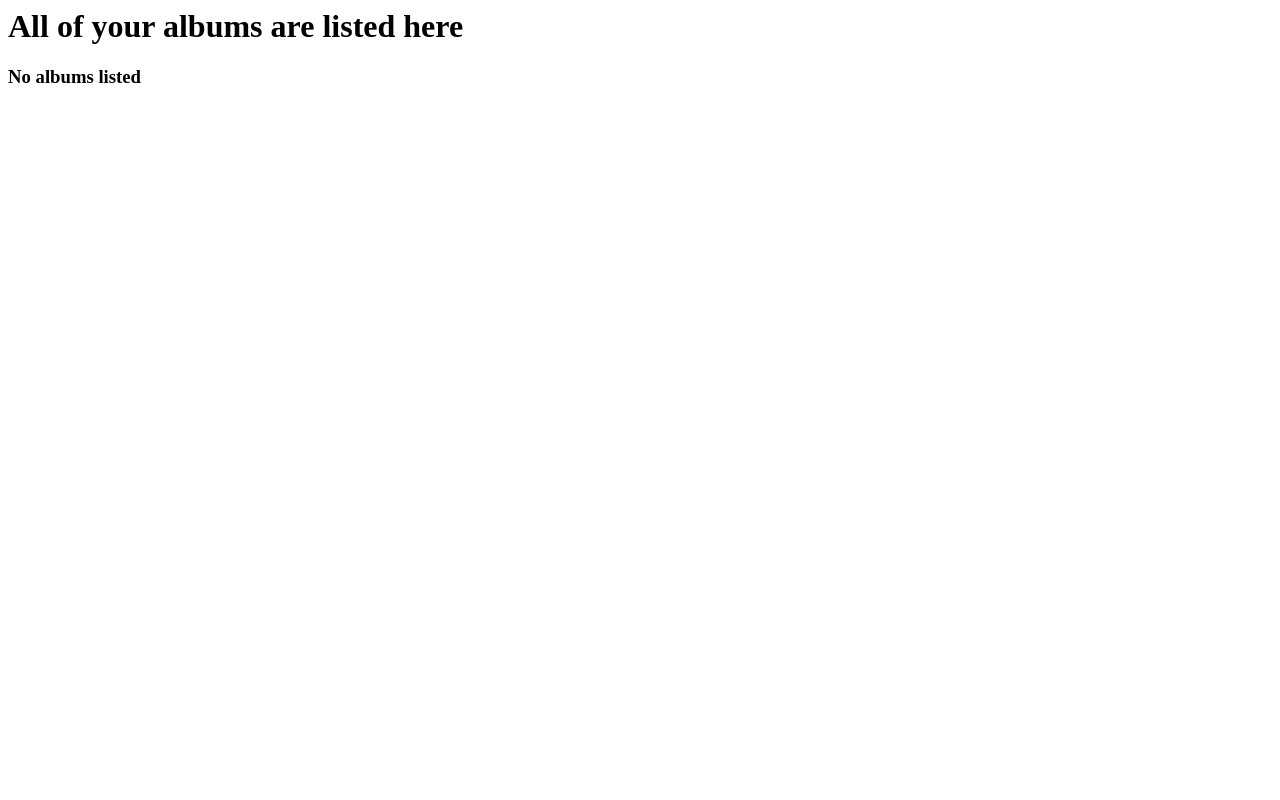
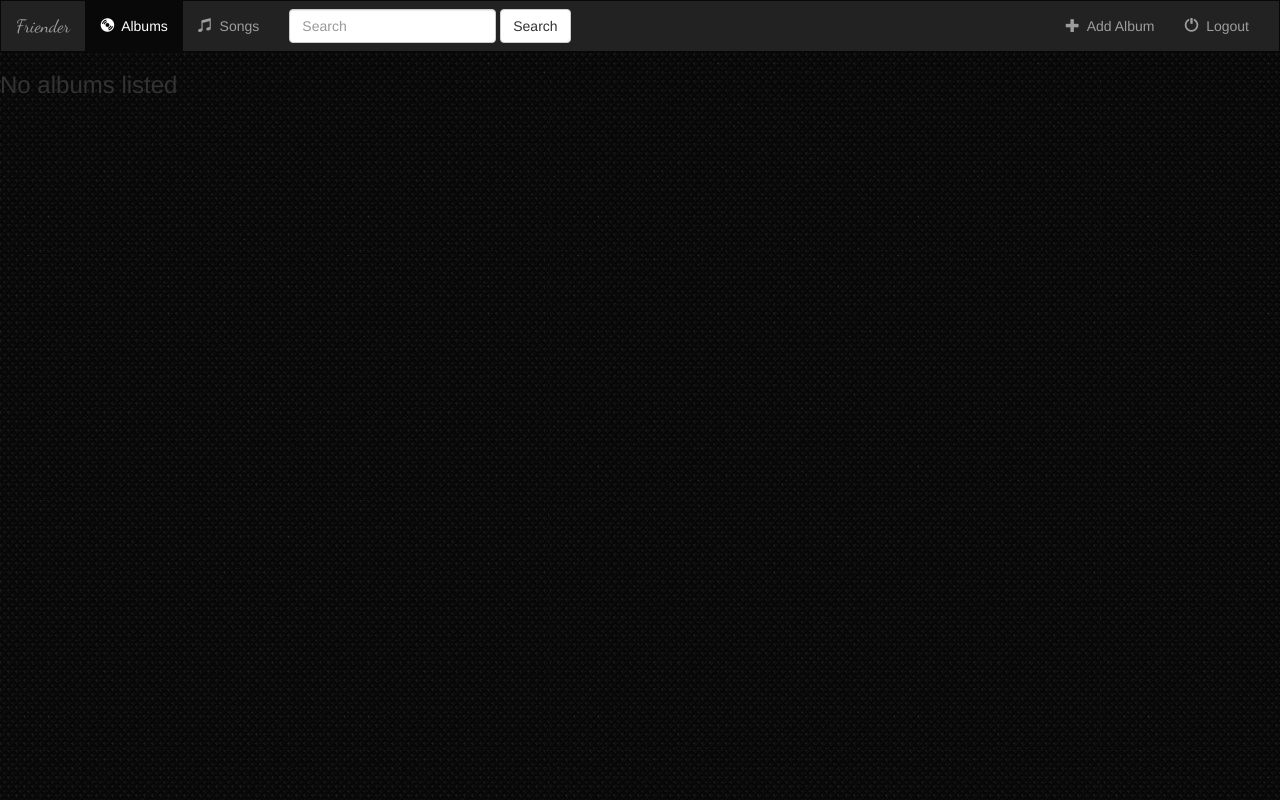
Before and after one commit to kepatotorica/firstDjangoProject, a Django app: page /music/ in a window 1280 px wide. Run offline with Django 3.2, Linux system fonts and the light colour scheme; data that the repository does not hold is empty; some libraries are stand-ins or nearby versions.

Commit message:
added bootstrap and learned how to make base css files with extend, and leared how to use block from python

```diff
--- /dev/null
+++ b/music/static/music/style.css
@@ -0,0 +1,11 @@
+body{
+    background: white url("images/background.jpg");
+}
+
+.navbar{
+    border-radius: 0;
+}
+
+.navbar-brand{
+    font-family: 'Dancing Script', cursive;
+}
--- /dev/null
+++ b/music/templates/music/base.html
@@ -0,0 +1,76 @@
+<!DOCTYPE html>
+<html lang="en">
+<head>
+    <meta charset="UTF-8">
+    <title>{% block title %}friender{% endblock %}</title>
+{% load staticfiles %}
+<link rel="stylesheet" href="https://maxcdn.bootstrapcdn.com/bootstrap/3.3.7/css/bootstrap.min.css">
+<link href="https://fonts.googleapis.com/css?family=Dancing+Script" rel="stylesheet">
+<link rel="stylesheet" type="text/css" href="{% static 'music/style.css' %}" />
+<script src="https://ajax.googleapis.com/ajax/libs/jquery/3.3.1/jquery.min.js"></script>
+<script src="https://maxcdn.bootstrapcdn.com/bootstrap/3.3.7/js/bootstrap.min.js"></script>
+
+</head>
+<body>
+
+<nav class="navbar navbar-inverse">
+    <div class="container-fluid">
+
+        <!-- Header -->
+        <div class="navbar-header">
+            <button type="button" class="navbar-toggle" data-toggle="collapse" data-target="#topNavBar">
+                <span class="icon-bar"></span>
+                <span class="icon-bar"></span>
+                <span class="icon-bar"></span>
+            </button>
+            <a class="navbar-brand" href="{% url 'music:index' %}">Friender</a>
+        </div>
+
+        <!--Items-->
+        <div class="collapse navbar-collapse" id="topNavBar">
+            <ul class="nav navbar-nav">
+                <li class="active" >
+                    <a href="{% url 'music:index' %}">
+                        <span class="glyphicon glyphicon-cd" aria-hidden="true"></span>&nbsp;
+                        Albums
+                    </a>
+                </li>
+                <li class="" >
+                    <a href="#">
+                    <!--<a href="{% url 'music:index' %}">-->
+                        <span class="glyphicon glyphicon-music" aria-hidden="true"></span>&nbsp;
+                        Songs
+                    </a>
+                </li>
+            </ul>
+
+            <form class="navbar-form navbar-left" folr="search" method="get" action="#">
+                <div class="form-group">
+                    <input type="text" class="form-control" name="q" value="" placeholder="Search">
+                    <button type="submit" class="btn btn-default">Search</button>
+                </div>
+            </form>
+             <ul class="nav navbar-nav navbar-right">
+                 <li class="" >
+                    <a href="#">
+                        <span class="glyphicon glyphicon-plus" aria-hidden="true"></span>&nbsp;
+                        Add Album
+                    </a>
+                </li>
+                <li class="" >
+                    <a href="#">
+                        <span class="glyphicon glyphicon-off" aria-hidden="true"></span>&nbsp;
+                        Logout
+                    </a>
+                </li>
+            </ul>
+        </div>
+
+    </div>
+</nav>
+
+{% block body %}
+{% endblock %}
+
+</body>
+</html>
--- a/music/templates/music/index.html
+++ b/music/templates/music/index.html
@@ -1,7 +1,7 @@
-<!--{{ variables}}-->
-<!--{.% python code %} without the period, just can't run in comments-->
+{% extends 'music/base.html' %}
+{%block title%}Friendr{%endblock%}
 
-<h1>All of your albums are listed here</h1>
+{% block body %}
 {% if all_albums %}
     <ul>
         {% for album in all_albums %}
@@ -16,3 +16,4 @@
 {% else %}
     <h3>No albums listed</h3>
 {% endif %}
+{% endblock %}
```
Also changed, not shown: music/templates/music/details.html (+12 -10 lines), music/static/music/images/background.jpg (added).
